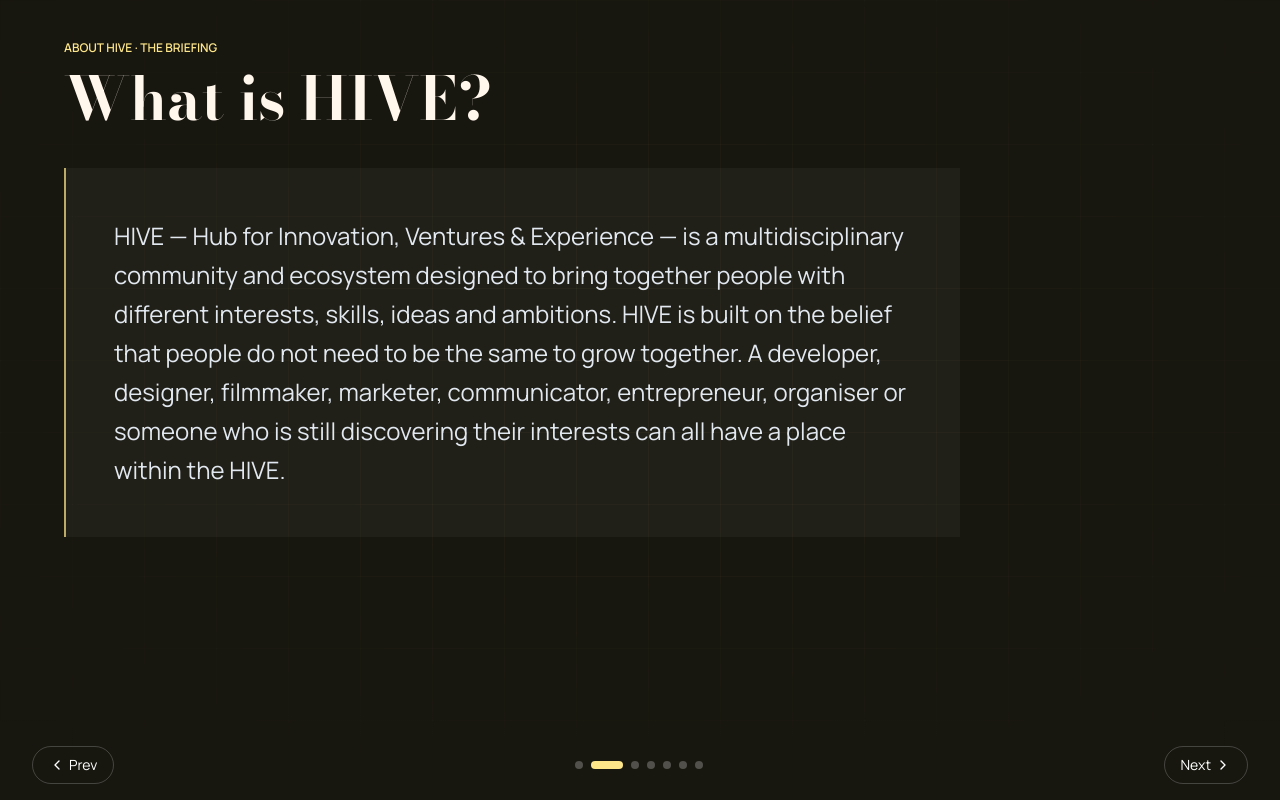
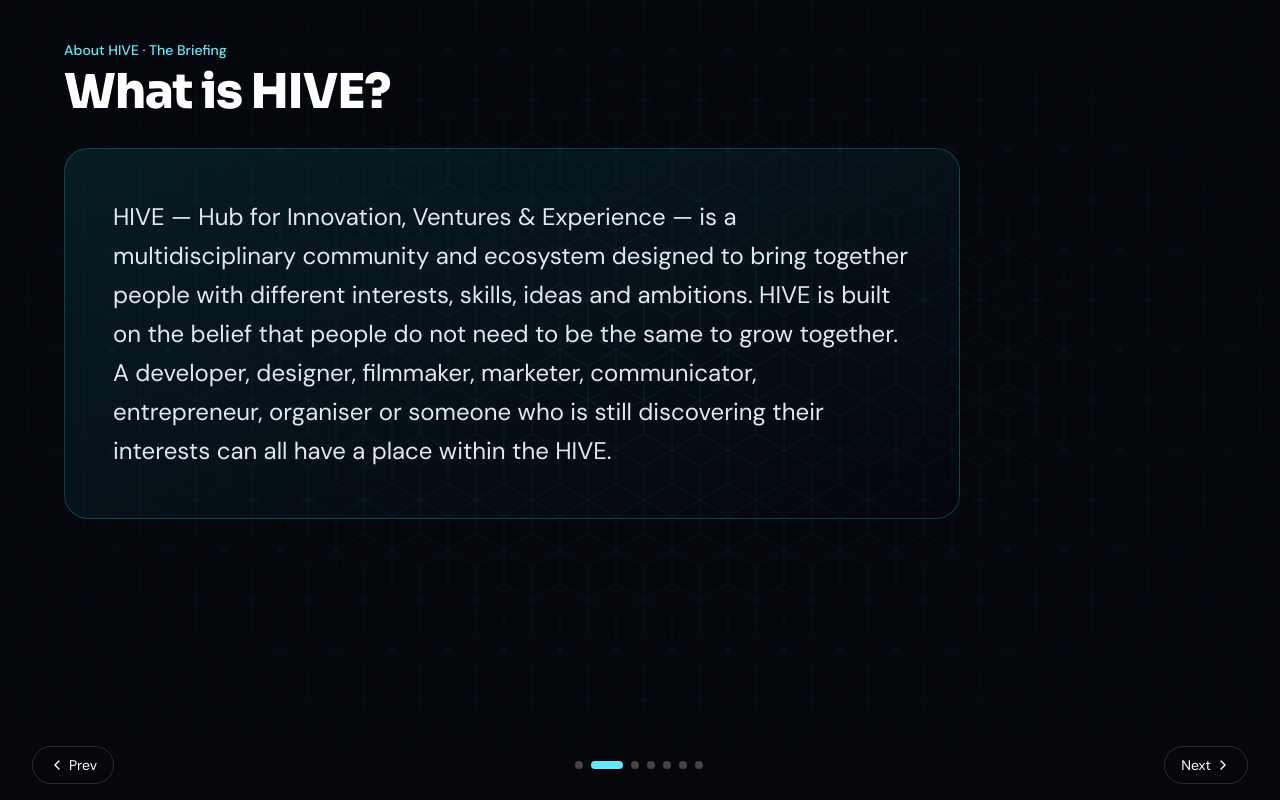
Before and after one commit to SharkSpidy/genesis-deck, a React (Vite) app: page / in a window 1280 px wide. Both pictures are taken after a click on the button 618 px from the left and 765 px from the top of the page. Built offline with nearby package versions, Linux system fonts and the light colour scheme.

Commit message:
CSS: Changed

```diff
--- a/src/App.tsx
+++ b/src/App.tsx
@@ -36,7 +36,7 @@ export default function App() {
   const Slide = SLIDES[currentSlide]
 
   return (
-    <div className="relative h-dvh w-full overflow-hidden bg-[#17160f]">
+    <div className="relative h-dvh w-full overflow-hidden bg-[#05070d]">
       <AnimatePresence mode="wait" custom={dir}>
         <motion.div
           key={currentSlide}
@@ -50,19 +50,19 @@ export default function App() {
         </motion.div>
       </AnimatePresence>
 
-      <div className="absolute inset-x-0 bottom-0 z-10 flex items-center justify-between bg-gradient-to-t from-[#17160f] via-[#17160f]/90 to-transparent px-4 pb-[max(1rem,env(safe-area-inset-bottom))] pt-10 sm:px-8">
+      <div className="absolute inset-x-0 bottom-0 z-10 flex items-center justify-between bg-gradient-to-t from-[#05070d] via-[#05070d]/90 to-transparent px-4 pb-[max(1rem,env(safe-area-inset-bottom))] pt-10 sm:px-8">
         <button onClick={() => go(-1)} disabled={currentSlide === 0} aria-label="Previous slide"
-          className="flex items-center gap-1 rounded-full border border-white/20 px-4 py-2 text-sm text-white transition hover:border-amber-200 hover:text-amber-100 focus-visible:outline focus-visible:outline-2 focus-visible:outline-amber-200 disabled:opacity-30">
+          className="flex items-center gap-1 rounded-full border border-white/15 px-4 py-2 text-sm text-white transition hover:border-cyan-300 hover:text-cyan-200 focus-visible:outline focus-visible:outline-2 focus-visible:outline-cyan-300 disabled:opacity-30">
           <ChevronLeft className="h-4 w-4" /> Prev
         </button>
         <div className="flex items-center gap-2" role="tablist">
           {SLIDES.map((_, i) => (
             <button key={i} onClick={() => { setDir(i > currentSlide ? 1 : -1); setCurrentSlide(i) }} aria-label={`Go to slide ${i + 1}`}
-              className={`h-2 rounded-full transition-all ${i === currentSlide ? 'w-8 bg-amber-200' : 'w-2 bg-white/25 hover:bg-white/50'}`} />
+              className={`h-2 rounded-full transition-all ${i === currentSlide ? 'w-8 bg-cyan-300' : 'w-2 bg-white/25 hover:bg-white/50'}`} />
           ))}
         </div>
         <button onClick={() => go(1)} disabled={currentSlide === last} aria-label="Next slide"
-          className="flex items-center gap-1 rounded-full border border-white/20 px-4 py-2 text-sm text-white transition hover:border-amber-200 hover:text-amber-100 focus-visible:outline focus-visible:outline-2 focus-visible:outline-amber-200 disabled:opacity-30">
+          className="flex items-center gap-1 rounded-full border border-white/15 px-4 py-2 text-sm text-white transition hover:border-cyan-300 hover:text-cyan-200 focus-visible:outline focus-visible:outline-2 focus-visible:outline-cyan-300 disabled:opacity-30">
           Next <ChevronRight className="h-4 w-4" />
         </button>
       </div>
--- a/src/data.ts
+++ b/src/data.ts
@@ -28,7 +28,7 @@ export const PRIZE_GROUPS: PrizeGroup[] = [
 export const PRIZE_POOL_TOTAL = PRIZE_GROUPS.reduce((sum, g) => sum + g.amount, 0) // 1,408,000
 
 export const BUDGET_CATEGORIES: BudgetCategory[] = [
-  { id: 'prize-pool', label: 'Prize Pool', amount: PRIZE_POOL_TOTAL, description: 'Gaming, band, hackathon, film & reels, fashion and dance', color: '#d8c27c' },
+  { id: 'prize-pool', label: 'Prize Pool', amount: PRIZE_POOL_TOTAL, description: 'Gaming, band, hackathon, film & reels, fashion and dance', color: '#22d3ee' },
   { id: 'esports-rigs', label: 'Esports Battle Stations', amount: 325_000, description: '10× RTX 4080/4090 rigs, 240Hz–360Hz displays, LAN infrastructure', color: '#34d399' },
   { id: 'celebrity', label: 'Celebrity & VIP Buffer', amount: 1_000_000, description: 'Appearance fees, hospitality, and travel contingency', color: '#a78bfa' },
   { id: 'stage-production', label: 'Stage & Production Logistics', amount: 1_100_000, description: 'Staging, sound, lighting, rigging, and crew logistics', color: '#fb923c' },
--- a/src/index.css
+++ b/src/index.css
@@ -1,8 +1,8 @@
-@import url('https://fonts.googleapis.com/css2?family=Bodoni+Moda:opsz,wght@6..96,500;6..96,600;6..96,700&family=Manrope:wght@400;500;600;700;800&display=swap');
+@import url('https://fonts.googleapis.com/css2?family=DM+Sans:wght@400;500;700&family=Sora:wght@500;700;800&display=swap');
 @tailwind base;
 @tailwind components;
 @tailwind utilities;
 
 html, body, #root { min-height: 100%; width: 100%; }
-body { margin: 0; overflow-x: hidden; background: #17160f; color: #f5eee7; font-family: 'Manrope', system-ui, sans-serif; }
+body { margin: 0; overflow-x: hidden; background: #05070d; color: #e6edf7; font-family: 'DM Sans', system-ui, sans-serif; }
 @media (prefers-reduced-motion: reduce) { * { animation: none !important; transition: none !important; } }
--- a/src/slides/Slide02About.tsx
+++ b/src/slides/Slide02About.tsx
@@ -3,7 +3,7 @@ import SlideFrame from './SlideFrame'
 export default function Slide02About() {
   return (
     <SlideFrame title="What is HIVE?" kicker="About HIVE · The Briefing">
-      <div className="max-w-4xl border-l-2 border-amber-200/70 bg-white/[0.04] p-7 sm:p-9 md:p-12">
+      <div className="max-w-4xl rounded-3xl border border-cyan-400/25 bg-gradient-to-br from-cyan-400/10 to-transparent p-8 md:p-12">
         <p className="text-lg leading-relaxed text-slate-200 md:text-2xl md:leading-relaxed">
           HIVE — Hub for Innovation, Ventures &amp; Experience — is a multidisciplinary community and ecosystem designed to bring together people with different interests, skills, ideas and ambitions. HIVE is built on the belief that people do not need to be the same to grow together. A developer, designer, filmmaker, marketer, communicator, entrepreneur, organiser or someone who is still discovering their interests can all have a place within the HIVE.
         </p>
--- a/src/slides/Slide04Prizes.tsx
+++ b/src/slides/Slide04Prizes.tsx
@@ -6,16 +6,16 @@ export default function Slide04Prizes() {
   return (
     <SlideFrame title="Detailed Prize Pool" kicker="Competitions">
       <div className="mb-6 flex flex-wrap items-center gap-4">
-        <Trophy className="h-10 w-10 text-amber-200" />
+        <Trophy className="h-10 w-10 text-cyan-300" />
         <p className="font-display text-4xl font-extrabold text-white md:text-6xl">{formatINR(PRIZE_POOL_TOTAL)}</p>
         <p className="text-slate-400">total prize pool</p>
       </div>
       <div className="grid gap-4 md:grid-cols-2">
         {PRIZE_GROUPS.map((g) => (
-          <div key={g.id} className={`rounded-sm border border-white/10 bg-white/[0.04] p-5 ${g.id === 'gaming' ? 'md:row-span-2' : ''}`}>
+          <div key={g.id} className={`rounded-2xl border border-white/10 bg-white/[0.03] p-5 ${g.id === 'gaming' ? 'md:row-span-2' : ''}`}>
             <div className="mb-3 flex items-baseline justify-between gap-3">
               <h3 className="font-display text-lg font-bold text-white">{g.title}</h3>
-              <span className="font-display font-bold text-amber-200">{formatINR(g.amount)}</span>
+              <span className="font-display font-bold text-cyan-300">{formatINR(g.amount)}</span>
             </div>
             {g.items?.map((it) => (
               <div key={it.id} className="border-t border-white/5 py-2 text-sm">
--- a/src/slides/Slide06Roi.tsx
+++ b/src/slides/Slide06Roi.tsx
@@ -13,7 +13,7 @@ export default function Slide06Roi() {
     <SlideFrame title="Scope of the Event & Partnership ROI" kicker="What Jain University gets">
       <div className="grid gap-5 md:grid-cols-2">
         {ITEMS.map(({ icon: Icon, color, stat, title, body }, i) => (
-          <div key={title} className="rounded-sm border border-white/10 bg-white/[0.04] p-7">
+          <div key={title} className="rounded-3xl border border-white/10 bg-white/[0.03] p-7">
             <div className="mb-4 flex items-center justify-between">
               <Icon className={`h-8 w-8 ${color}`} />
               <span className="text-sm text-slate-500">Highlight {i + 1}</span>
--- a/src/slides/Slide07Appendix.tsx
+++ b/src/slides/Slide07Appendix.tsx
@@ -12,14 +12,14 @@ const TOTAL = TIERS.reduce((s, t) => s + t.qty * t.price, 0)
 export default function Slide07Appendix() {
   return (
     <SlideFrame title="Revenue Model" kicker="Appendix · Backup Data">
-      <span className="-mt-4 mb-6 inline-block w-fit rounded-sm border border-amber-400/50 bg-amber-400/10 px-4 py-1 font-display text-xs font-bold uppercase text-amber-300">Appendix / Backup Slide</span>
-      <div className="mb-8 rounded-sm border border-emerald-400/30 bg-emerald-400/10 p-6 md:p-8">
+      <span className="-mt-4 mb-6 inline-block w-fit rounded-full border border-amber-400/50 bg-amber-400/10 px-4 py-1 font-display text-xs font-bold uppercase tracking-widest text-amber-300">Appendix / Backup Slide</span>
+      <div className="mb-8 rounded-3xl border border-emerald-400/30 bg-emerald-400/10 p-6 md:p-8">
         <p className="text-slate-300">Target Ticket Income</p>
         <p className="font-display text-4xl font-extrabold text-white md:text-6xl">₹50 Lakhs <span className="text-2xl font-bold text-emerald-300 md:text-3xl">(Final Profit)</span></p>
       </div>
       <div className="grid gap-4 md:grid-cols-3">
         {TIERS.map((t) => (
-          <div key={t.name} className={`rounded-sm border ${t.border} bg-white/[0.04] p-6`}>
+          <div key={t.name} className={`rounded-2xl border ${t.border} bg-white/[0.03] p-6`}>
             <Ticket className={`mb-3 h-7 w-7 ${t.color}`} />
             <h3 className={`font-display text-2xl font-bold ${t.color}`}>{t.name}</h3>
             <p className="mt-3 text-lg text-white">{t.qty.toLocaleString('en-IN')} tickets @ Rs. {t.price.toLocaleString('en-IN')}</p>
--- a/src/slides/SlideFrame.tsx
+++ b/src/slides/SlideFrame.tsx
@@ -4,8 +4,9 @@ export function HexGrid({ opacity = 0.16 }: { opacity?: number }) {
   return (
     <svg className="pointer-events-none absolute inset-0 h-full w-full" aria-hidden>
       <defs>
-        <pattern id="hex" width="72" height="72" patternUnits="userSpaceOnUse">
-          <path d="M72 0H0V72" fill="none" stroke="#d8c27c" strokeOpacity={opacity} />
+        <pattern id="hex" width="56" height="100" patternUnits="userSpaceOnUse">
+          <path d="M28 66L0 50L0 16L28 0L56 16L56 50L28 66L28 100" fill="none" stroke="#22d3ee" strokeOpacity={opacity} />
+          <path d="M28 0L28 34L0 50L0 84L28 100L56 84L56 50L28 34" fill="none" stroke="#22d3ee" strokeOpacity={opacity} />
         </pattern>
         <radialGradient id="fade" cx="50%" cy="45%" r="70%">
           <stop offset="0%" stopColor="#fff" stopOpacity="1" />
@@ -20,11 +21,11 @@ export function HexGrid({ opacity = 0.16 }: { opacity?: number }) {
 
 export default function SlideFrame({ title, kicker, children }: { title: string; kicker?: string; children: ReactNode }) {
   return (
-    <section className="relative h-full w-full overflow-x-hidden overflow-y-auto bg-[#17160f]">
+    <section className="relative h-full w-full overflow-x-hidden overflow-y-auto bg-[#05070d]">
       <HexGrid opacity={0.1} />
       <div className="relative mx-auto flex min-h-full w-full max-w-[90rem] flex-col px-[clamp(1.25rem,5vw,5rem)] pb-36 pt-[clamp(2rem,5vh,3.5rem)]">
-        {kicker && <p className="mb-3 text-xs font-semibold uppercase text-amber-200">{kicker}</p>}
-        <h2 className="mb-8 max-w-5xl font-display text-4xl font-bold leading-tight text-[#fff6ec] sm:text-5xl md:mb-10 md:text-6xl">{title}</h2>
+        {kicker && <p className="mb-2 text-sm font-medium text-cyan-300">{kicker}</p>}
+        <h2 className="mb-8 max-w-5xl font-display text-3xl font-extrabold tracking-tight text-white md:text-5xl">{title}</h2>
         {children}
       </div>
     </section>
--- a/tailwind.config.js
+++ b/tailwind.config.js
@@ -4,8 +4,8 @@ export default {
   theme: {
     extend: {
       fontFamily: {
-        display: ['"Bodoni Moda"', 'Georgia', 'serif'],
-        sans: ['Manrope', 'system-ui', 'sans-serif'],
+        display: ['Sora', 'system-ui', 'sans-serif'],
+        sans: ['"DM Sans"', 'system-ui', 'sans-serif'],
       },
     },
   },
```
Also changed, not shown: src/slides/Slide01Title.tsx (+11 -28 lines), src/slides/Slide03Idea.tsx (+5 -6 lines).
